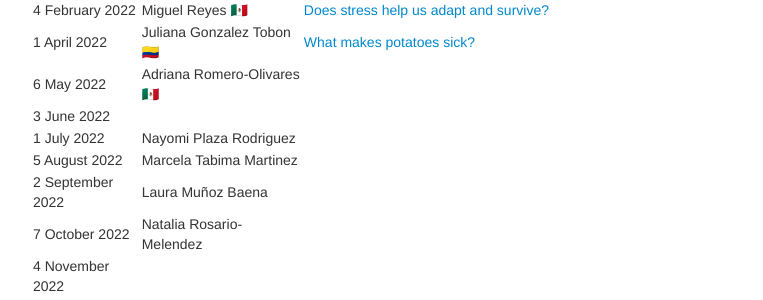
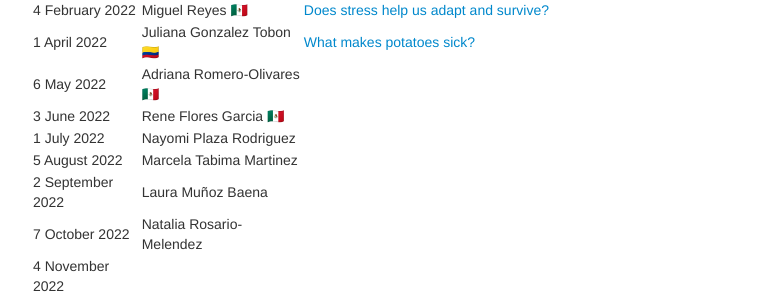
Before and after one commit to solislemuslab/solislemuslab.github.io, a Jekyll site: the page built from pages/talks.md, in a window 1280 px wide and 900 px high, scrolled down 4033 px. Shown: the part 217-517 px from the top of the window, without its empty margins (258-1021 px from the left). Built offline with Jekyll 4.4.1, drawn with Linux system fonts in a browser that asks for light colours.

Commit message:
added zoominario speaker

```diff
--- a/pages/talks.md
+++ b/pages/talks.md
@@ -273,7 +273,7 @@ Great! Please fill out [this google form](https://forms.gle/1kpZE1XrKe9YS9cHA)
 | 4 February 2022 | Miguel Reyes 🇲🇽 | [Does stress help us adapt and survive?](https://youtu.be/gwM-z79vOYU) |
 | 1 April 2022 | Juliana Gonzalez Tobon 🇨🇴 | [What makes potatoes sick?](https://youtu.be/shf6BoJdgnM) |
 | 6 May 2022 | Adriana Romero-Olivares 🇲🇽 | |
-| 3 June 2022 |  | |
+| 3 June 2022 | Rene Flores Garcia 🇲🇽 | |
 | 1 July 2022 | Nayomi Plaza Rodriguez | |
 | 5 August 2022 | Marcela Tabima Martinez | |
 | 2 September 2022 | Laura Muñoz Baena | |
```
